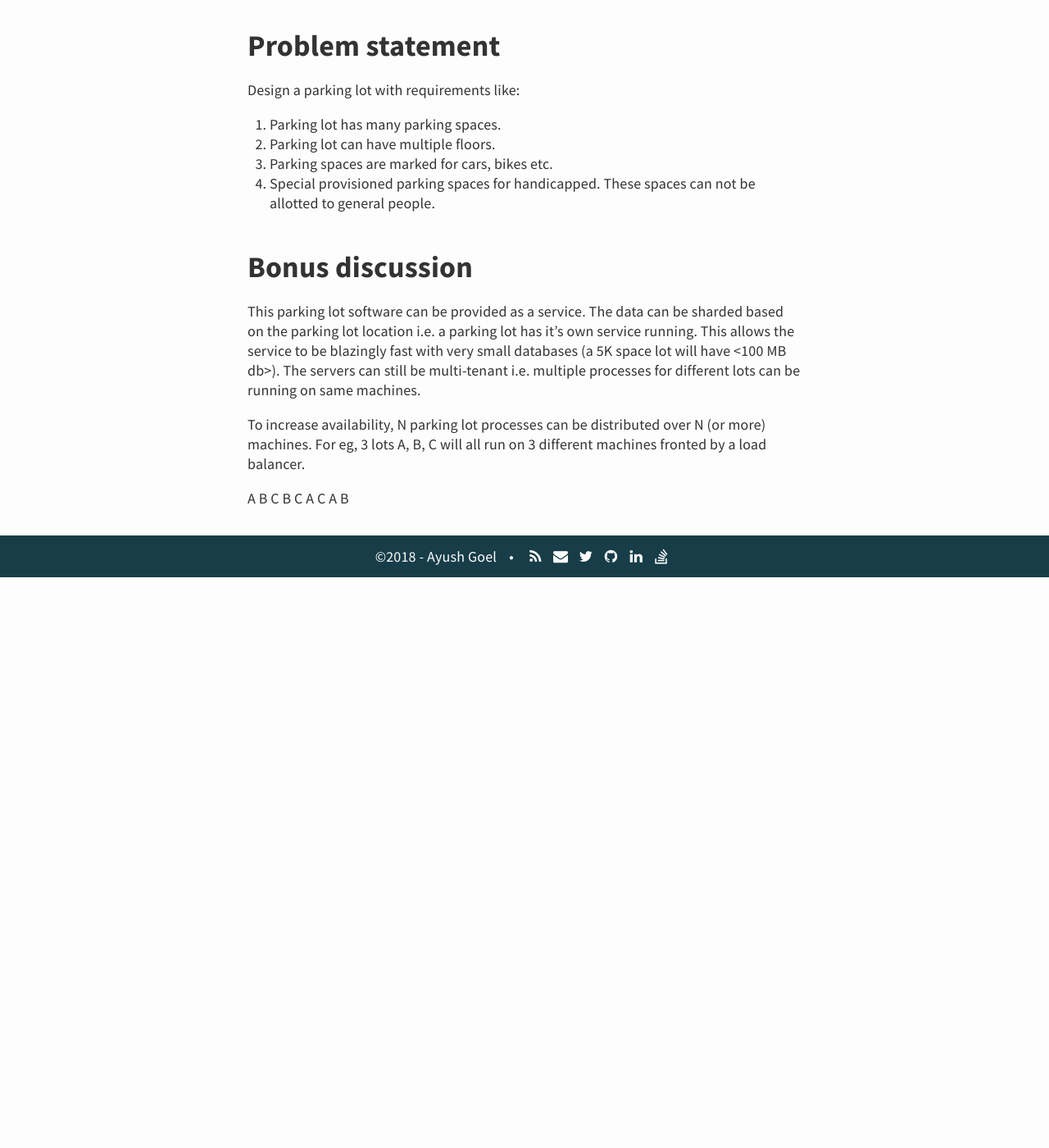
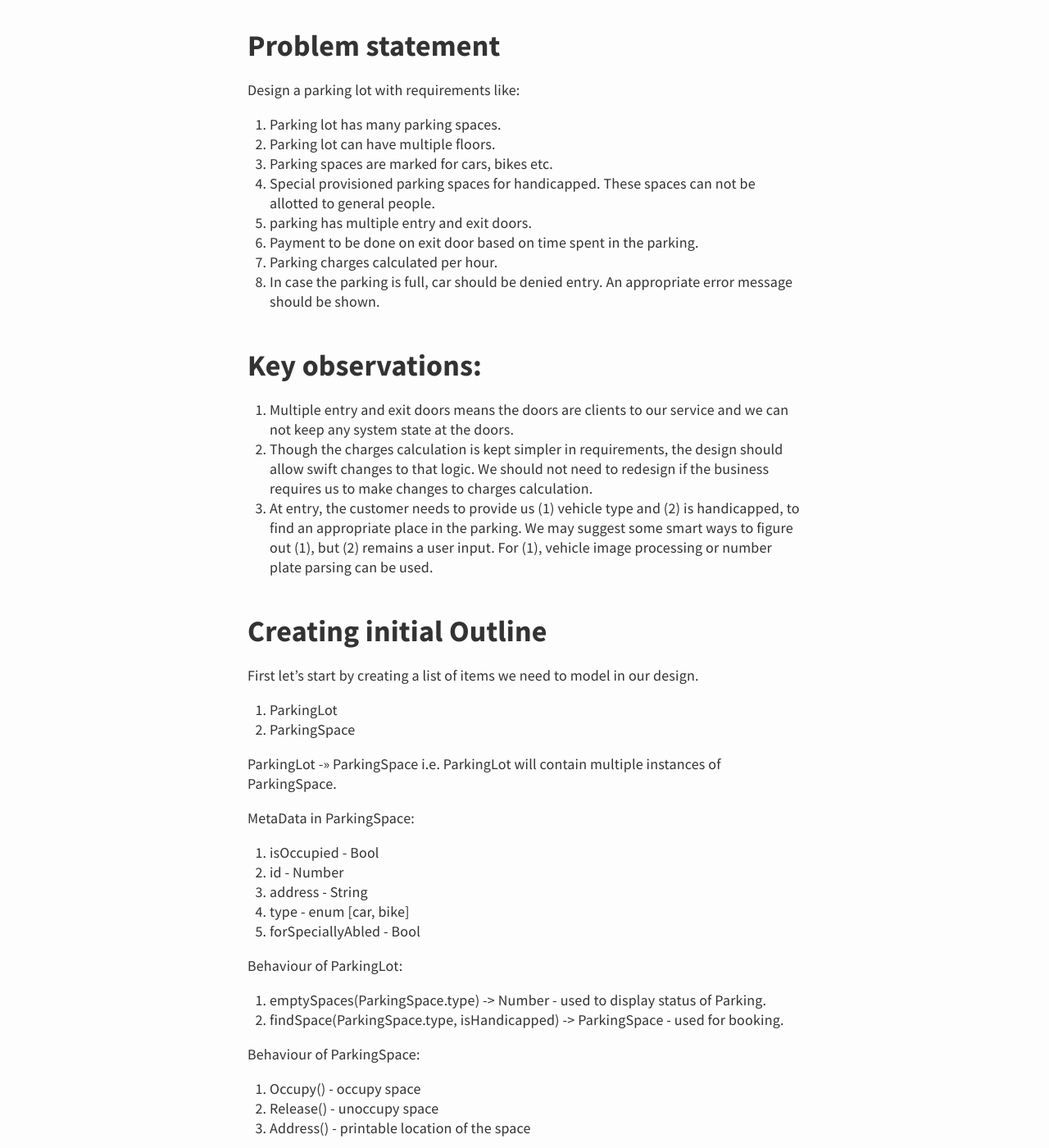
Before and after one commit to ayushgoel/ayushgoel.github.io, a Jekyll site: the page built from _posts/2022-01-28-parking-lot-design.md, in a window 1280 px wide and 1400 px high, scrolled down 608 px. Shown: the whole window at 82% size. Built offline with Jekyll 4.4.1, drawn with Linux system fonts in a browser that asks for light colours; nearby versions of some CDN libraries; before the commit the page ends 1312 px from its top, so only the background shows below that; some of the changed text lies outside the part shown.

Commit message:
Update 2022-01-28-parking-lot-design.md

```diff
--- a/_posts/2022-01-28-parking-lot-design.md
+++ b/_posts/2022-01-28-parking-lot-design.md
@@ -14,16 +14,94 @@ Design a parking lot with requirements like:
 
 1. Parking lot has many parking spaces.
 2. Parking lot can have multiple floors.
-2. Parking spaces are marked for cars, bikes etc.
-3. Special provisioned parking spaces for handicapped. These spaces can not be allotted to general people.
+3. Parking spaces are marked for cars, bikes etc.
+4. Special provisioned parking spaces for handicapped. These spaces can not be allotted to general people.
+5. parking has multiple entry and exit doors.
+6. Payment to be done on exit door based on time spent in the parking.
+7. Parking charges calculated per hour.
+8. In case the parking is full, car should be denied entry. An appropriate error message should be shown.
 
-Bonus discussion
+Key observations:
 ---
 
-This parking lot software can be provided as a service. The data can be sharded based on the parking lot location i.e. a parking lot has it's own service running. This allows the service to be blazingly fast with very small databases (a 5K space lot will have <100 MB db>). The servers can still be multi-tenant i.e. multiple processes for different lots can be running on same machines.
+1. Multiple entry and exit doors means the doors are clients to our service and we can not keep any system state at the doors.
+2. Though the charges calculation is kept simpler in requirements, the design should allow swift changes to that logic. We should not need to redesign if the business requires us to make changes to charges calculation.
+3. At entry, the customer needs to provide us (1) vehicle type and (2) is handicapped, to find an appropriate place in the parking. We may suggest some smart ways to figure out (1), but (2) remains a user input. For (1), vehicle image processing or number plate parsing can be used.
+
+Creating initial Outline
+---
+
+First let's start by creating a list of items we need to model in our design.
+
+1. ParkingLot
+2. ParkingSpace
+
+ParkingLot ->> ParkingSpace
+i.e. ParkingLot will contain multiple instances of ParkingSpace.
+
+MetaData in ParkingSpace:
+
+1. isOccupied - Bool
+2. id - Number
+3. address - String
+4. type - enum [car, bike]
+5. forSpeciallyAbled - Bool
+
+Behaviour of ParkingLot:
+
+1. emptySpaces(ParkingSpace.type) -> Number - used to display status of Parking.
+2. findSpace(ParkingSpace.type, isHandicapped) -> ParkingSpace - used for booking.
+
+Behaviour of ParkingSpace:
+
+1. Occupy() - occupy space
+2. Release() - unoccupy space
+3. Address() - printable location of the space
+
+Client aka entry/exit points
+---
+
+The gates will act as clients to our service. They would need to know the endpoint for their parking lot and a way to authenticate themselves to the server.
+Once the gate-operation starts, it would use our API to connect to the backend and run the parking lot.
+
+API
+---
+
+The connection would be secured by TLS and we can optionally ship the server's certificate with the client for a [0-RTT connection](https://www.google.com/search?q=0+rtt).
+
+Creating a Service
+---
+
+This parking lot software will be provided as a service. The data can be sharded based on the parking lot location i.e. a parking lot has it's own service running.
+
+1. This allows the service to be blazingly fast with very small databases (a 5K space lot will have <100 MB db).
+2. Very easy to run A/B testing.
+3. Upgrades and general maintenance would be easy as the services for different parking lots would run independently.
+4. The servers can still be multi-tenant i.e. multiple processes for different lots can be running on same machines.
 
 To increase availability, N parking lot processes can be distributed over N (or more) machines. For eg, 3 lots A, B, C will all run on 3 different machines fronted by a load balancer.
 
 A B C
 B C A
 C A B
+
+Database
+---
+
+Since the amount of data is expected to be very low (<100 Mb), we can choose to keep the whole data in memory.
+We can setup a event pipeline system like Kafka and submit any changes there. The events from the pipeline will then be pushed to monitoring, logs, metrics etc systems.
+
+For a 500 GB memory system, we should be able to run 1000 parking lots with 400% leeway for memory increase.
+
+### Alternative
+
+Since we want to run the process for a single parking lot on multiple boxes, it would be prudent to run the database separately. We can got with a NoSQL database mapping the entities discussed already - ParkingLot and ParkingSpace.
+
+Using a NoSQL database like MongoDB or CouchDB would allow us to shard the data based on the parking lot it is serving. So a single distributed database would be able to handle all requirements for our service.
+
+Conclusion
+---
+
+Some interviewers may focus on one of the entities defined above and dive into implementation for the same. The discussion on scaling the service itself can take a lot of time.
+
+Note to self: in system design, we should focus on one solution instead of providing alternatives. Whatever scales best!
```
